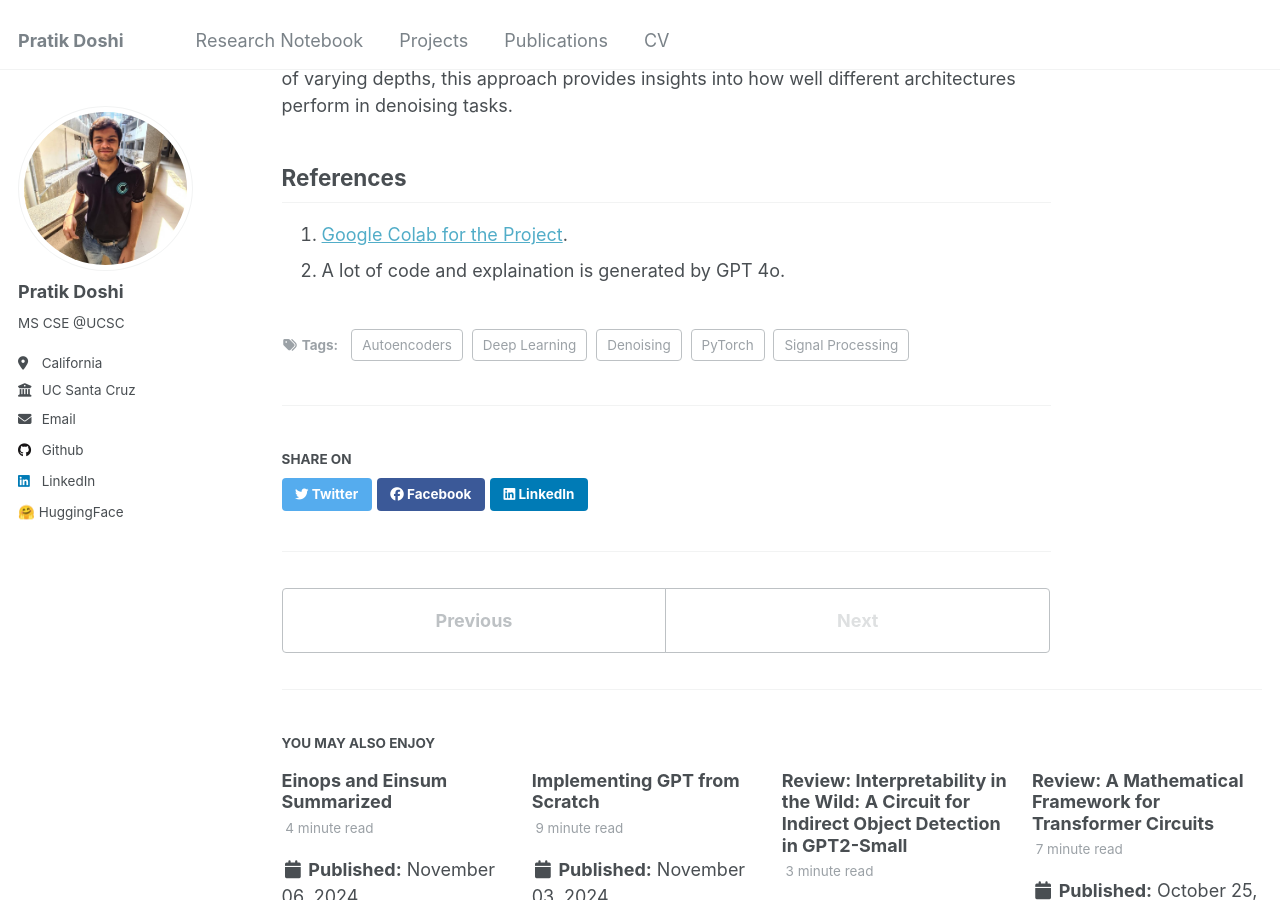
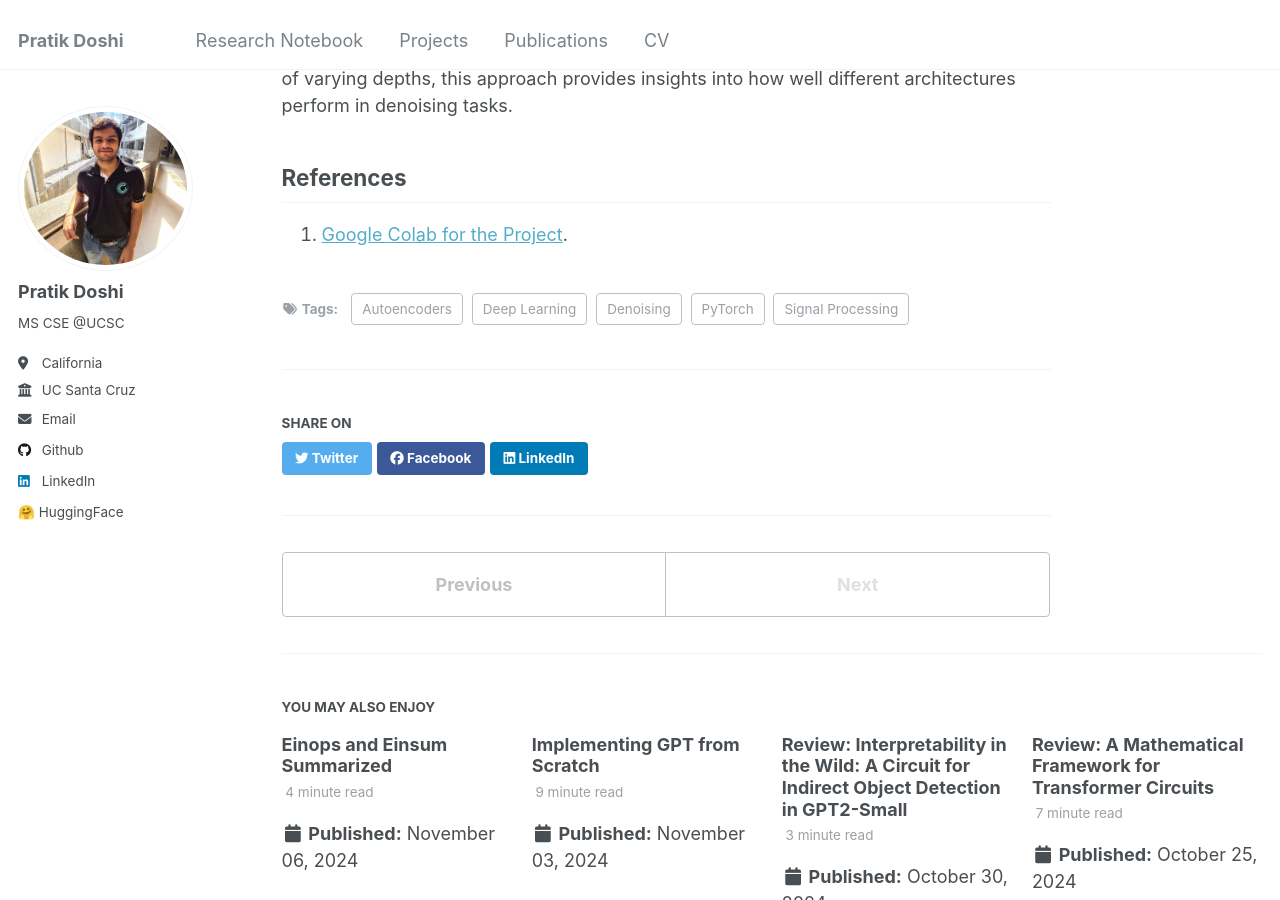
Before and after one commit to Pratik-Doshi-99/pratik-doshi-99.github.io, a Jekyll site: the page built from _posts/2024-11-08-autoencoders.md, in a window 1280 px wide and 900 px high, scrolled down 3607 px. Built offline with Jekyll 4.4.1, drawn with Linux system fonts in a browser that asks for light colours.

Commit message:
removed reference

```diff
--- a/_posts/2024-11-08-autoencoders.md
+++ b/_posts/2024-11-08-autoencoders.md
@@ -95,4 +95,3 @@ By using synthetic time-series data with controlled noise levels and training au
 
 ## References
 1. [Google Colab for the Project](https://colab.research.google.com/drive/1fEHTPZV20PyaEcsFTTXTUvkY_9aA-wEB?usp=sharing).
-2. A lot of code and explaination is generated by GPT 4o.
```
